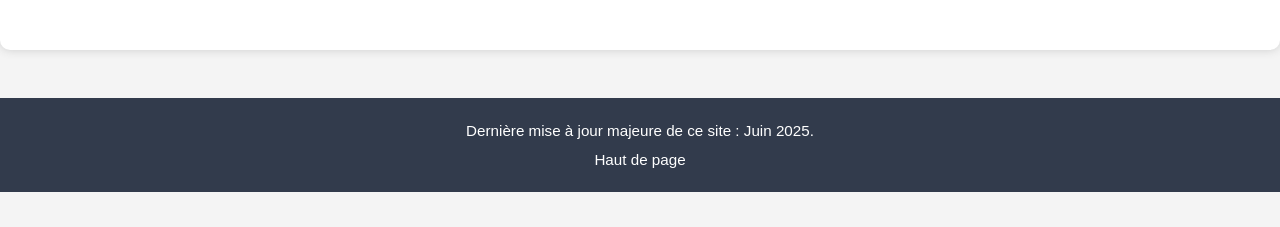
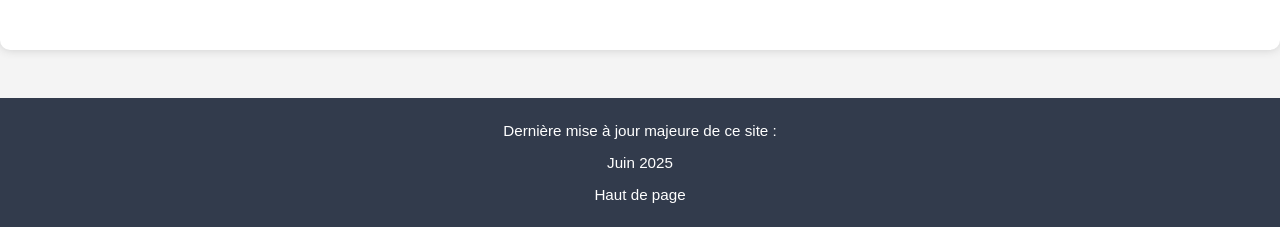
Before and after one commit to ThibaudPiccinali/portfolio, a plain HTML site: page index.html in a window 1280 px wide. Shown: the part 2357-2584 px from the top of the page. Before the commit the page ends 2549 px from the top, so only its background shows below. Drawn offline with Linux system fonts and the light colour scheme.

Commit message:
more style footer

```diff
--- a/index.html
+++ b/index.html
@@ -455,9 +455,12 @@
   </div>
 </body>
 <footer>
-  Dernière mise à jour majeure de ce site : Juin 2025.
-  <div class="footer-links">
-      <a href="#top">Haut de page</a>
-    </div>
+  <div class="footer-content">
+      Dernière mise à jour majeure de ce site :
+      <p>Juin 2025</p>
+    <div class="footer-links">
+        <a href="#top">Haut de page</a>
+      </div>
+  </div>
 </footer>
 </html>
```
